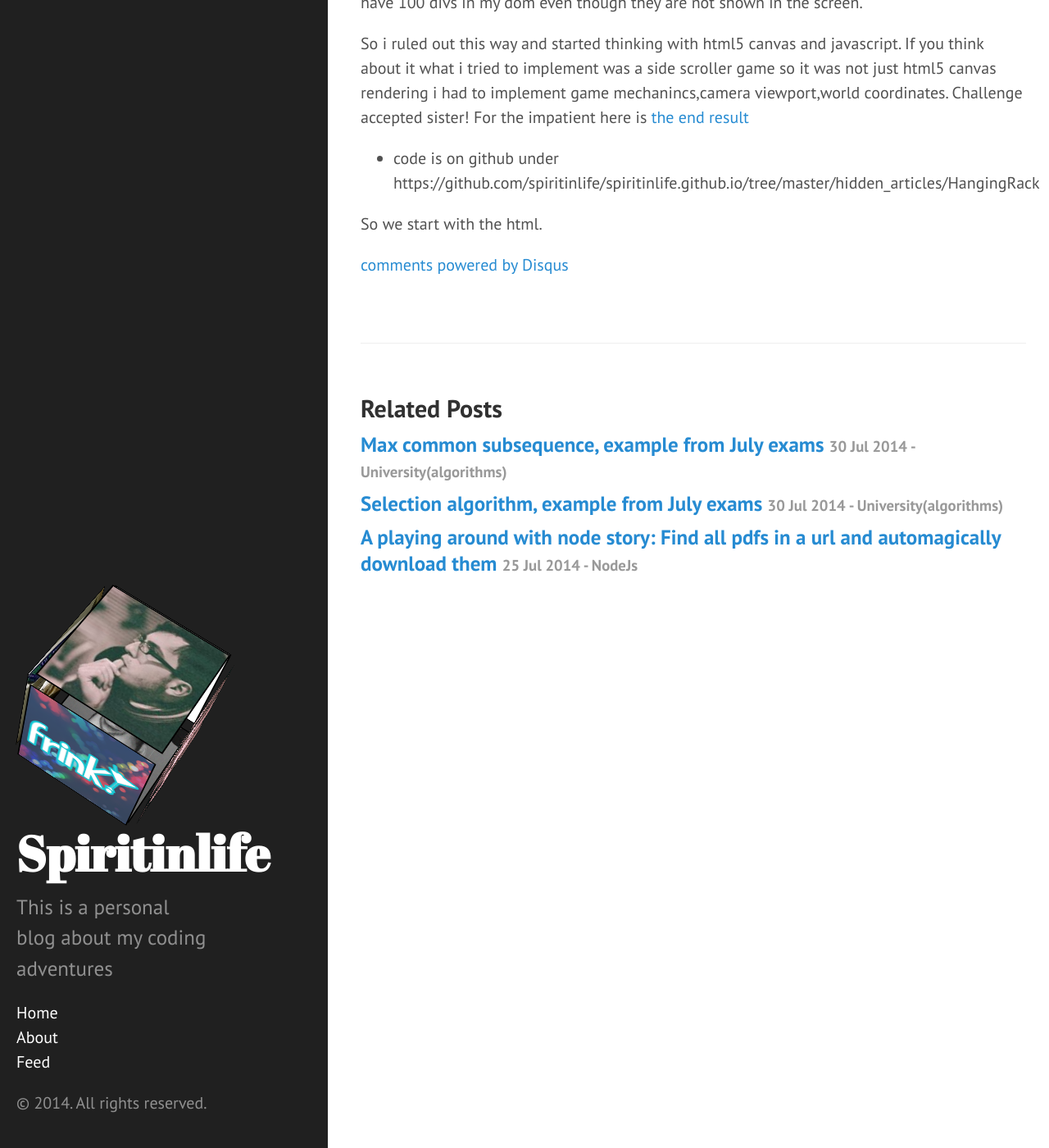
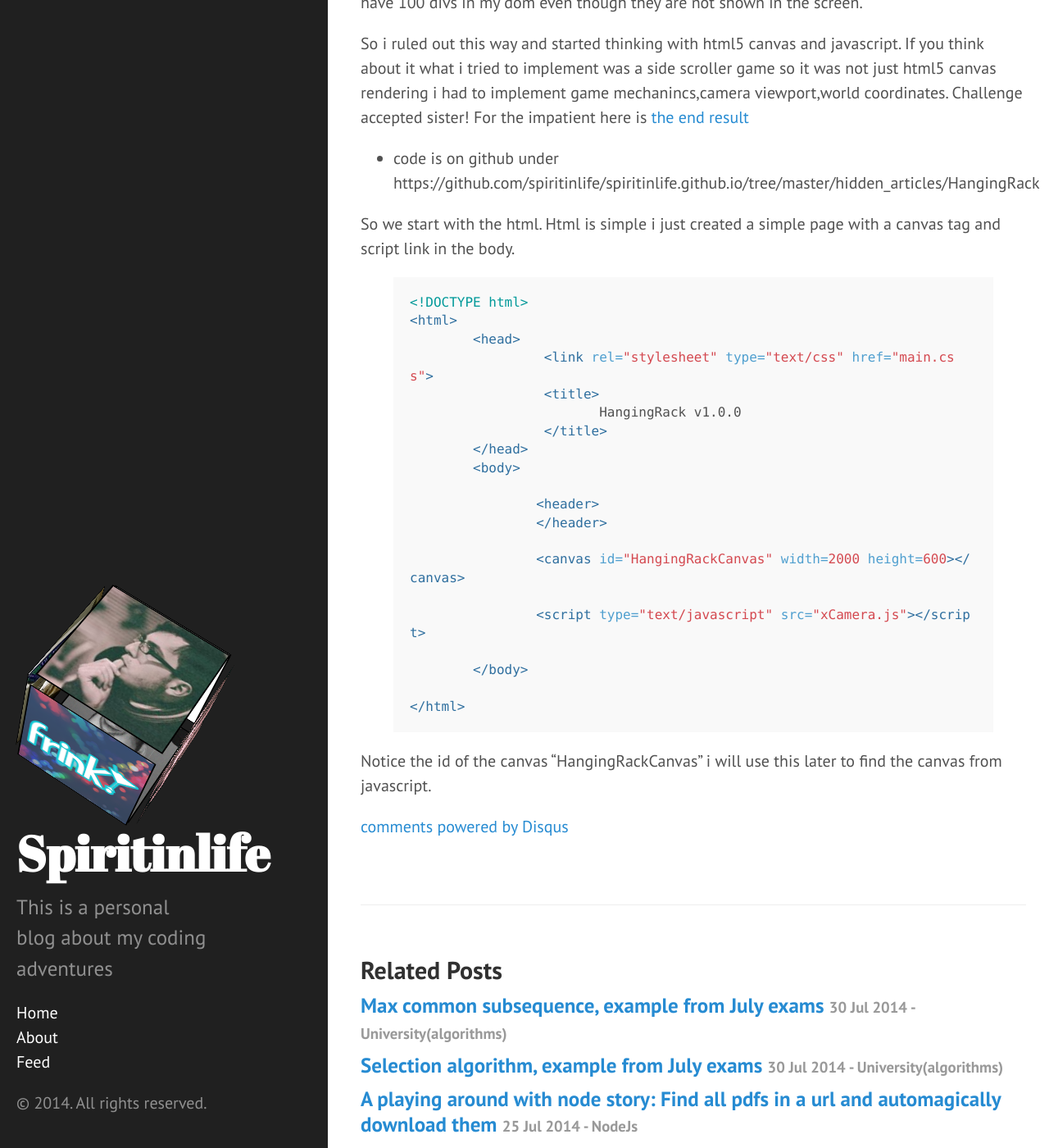
Before and after one commit to spiritinlife/spiritinlife.github.io, a Jekyll site: the page built from _posts/2014-08-02-Implementing-hanging-rack-clothes-js-canvas.markdown, in a window 1280 px wide and 1400 px high, scrolled down 542 px. Shown: the whole window at 82% size. Built offline with Jekyll 4.4.1, drawn with Linux system fonts in a browser that asks for light colours; Markdown is read by kramdown in place of the engine named in the settings; comment, search, counter and statistics services are not loaded.

Commit message:
Article about javascript canvas

```diff
--- a/_posts/2014-08-02-Implementing-hanging-rack-clothes-js-canvas.markdown
+++ b/_posts/2014-08-02-Implementing-hanging-rack-clothes-js-canvas.markdown
@@ -26,3 +26,29 @@ For the impatient here is   <a href="http://spiritinlife.github.io/hidden_articl
 + code is on github under https://github.com/spiritinlife/spiritinlife.github.io/tree/master/hidden_articles/HangingRack
 
 So we start with the html.
+Html is simple i just created a simple page with a canvas tag and script link in the body.
+{% highlight html %}
+<!DOCTYPE html>
+<html>
+	<head>
+		 <link rel="stylesheet" type="text/css" href="main.css">
+		 <title>
+		 	HangingRack v1.0.0
+		 </title>
+	</head>
+	<body>
+
+		<header>
+		</header>
+
+		<canvas id="HangingRackCanvas" width=2000 height=600></canvas>
+
+		<script type="text/javascript" src="xCamera.js"></script>
+
+	</body>
+
+</html>
+
+{% endhighlight %}
+
+Notice the id of the canvas "HangingRackCanvas" i will use this later to find the canvas from javascript.
```
